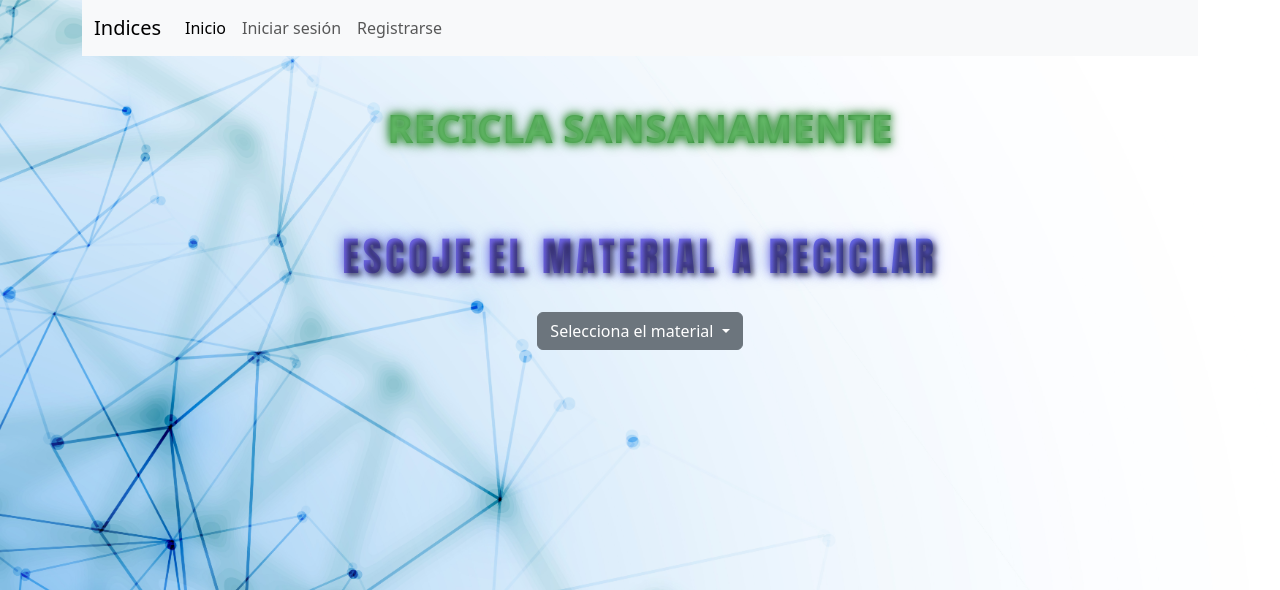
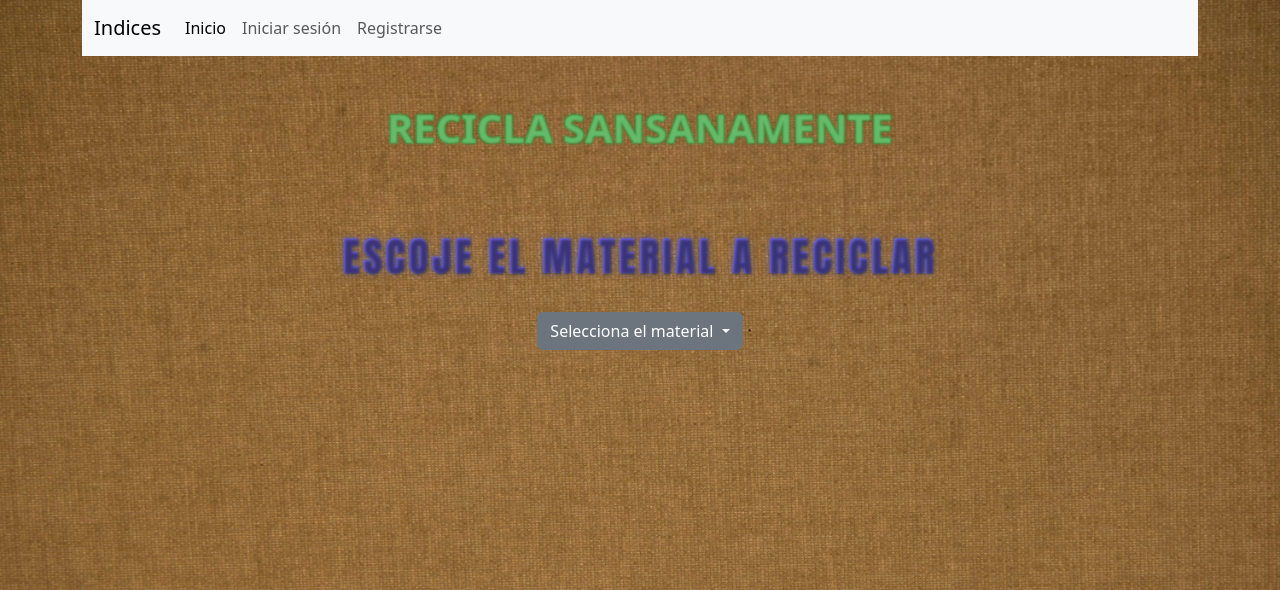
Before and after one commit to Faidust/Reciclaje, a Django app: page /reciclar/ in a window 1280 px wide. Shown: the top 590 px of the page. Run offline with Django 5.2, Linux system fonts and the light colour scheme.

Commit message:
Changed the design of the page/background and details of the letters

```diff
--- a/myweb/main/static/css/fondo.css
+++ b/myweb/main/static/css/fondo.css
@@ -1,5 +1,5 @@
 body {
-    background-image: url('/static/images/17973908.jpg');
+    background-image: url('/static/images/Fondopagina6.jpg');
 
     background-size: cover;
     margin: 0;
--- a/myweb/main/static/css/list.css
+++ b/myweb/main/static/css/list.css
@@ -2,7 +2,7 @@
 ol {
     padding-left: 20px; /* Ajusta el espaciado para la lista */
     margin: 0;
-    font-family: 'Arial', sans-serif; /* Tipografía legible */
+    font-family: 'Times New Roman', sans-serif; /* Tipografía legible */
     counter-reset: list-counter; /* Resetea el contador al inicio de la lista */
 }
 
--- a/myweb/main/static/css/parrafos.css
+++ b/myweb/main/static/css/parrafos.css
@@ -1,6 +1,7 @@
 p {
-    font-family: 'Arial', sans-serif;
-    font-size: 2em;
+    font-family: 'Times New Roman', sans-serif;
+    font-size: 25px;
+    font-weight: bold;
     line-height: 1.6;
     color: #d50000;
     text-align: justify;
--- a/myweb/main/static/css/subtitulos.css
+++ b/myweb/main/static/css/subtitulos.css
@@ -11,7 +11,7 @@ h2 {
     color: transparent;
 
     /* Sombra para realce */
-    text-shadow: 3px 3px 5px rgba(0, 0, 0, 0.5),
-                0px 0px 10px rgba(123, 104, 238, 0.8),
-                0px 0px 15px rgba(65, 105, 225, 0.6);
+    text-shadow: 1px 1px 3px rgba(0, 0, 0, 0.5),
+                0px 0px 2px rgba(123, 104, 238, 0.8),
+                0px 0px 7px rgba(65, 105, 225, 0.6);
 }
--- a/myweb/main/static/css/titulos.css
+++ b/myweb/main/static/css/titulos.css
@@ -24,9 +24,9 @@ h1::before {
 
 @keyframes glow {
     0%, 100% {
-      text-shadow: 0 0 3px #66bb6a, 0 0 6px #388e3c, 0 0 9px #2e7d32; /* Resplandor más suave */
+      text-shadow: 0 0 1px #66bb6a, 0 0 3px #388e3c, 0 0 3px #2e7d32; /* Resplandor más suave */
     }
     50% {
-      text-shadow: 0 0 10px #66bb6a, 0 0 15px #388e3c, 0 0 20px #2e7d32; /* Resplandor más suave */
+      text-shadow: 0 0 4px #66bb6a, 0 0 3px #388e3c, 0 0 4px #2e7d32; /* Resplandor más suave */
     }
 }
```
Also changed, not shown: myweb/db.sqlite3, myweb/main/static/images/Fondopagina5.jpg (added), myweb/main/static/images/Fondopagina6.jpg (added).
